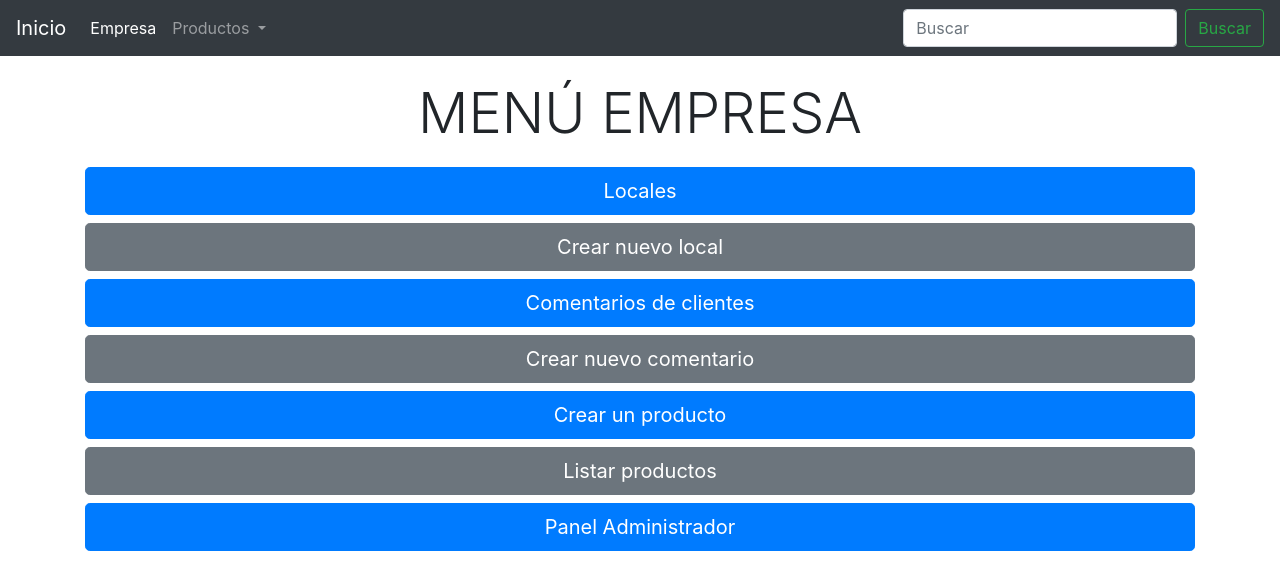
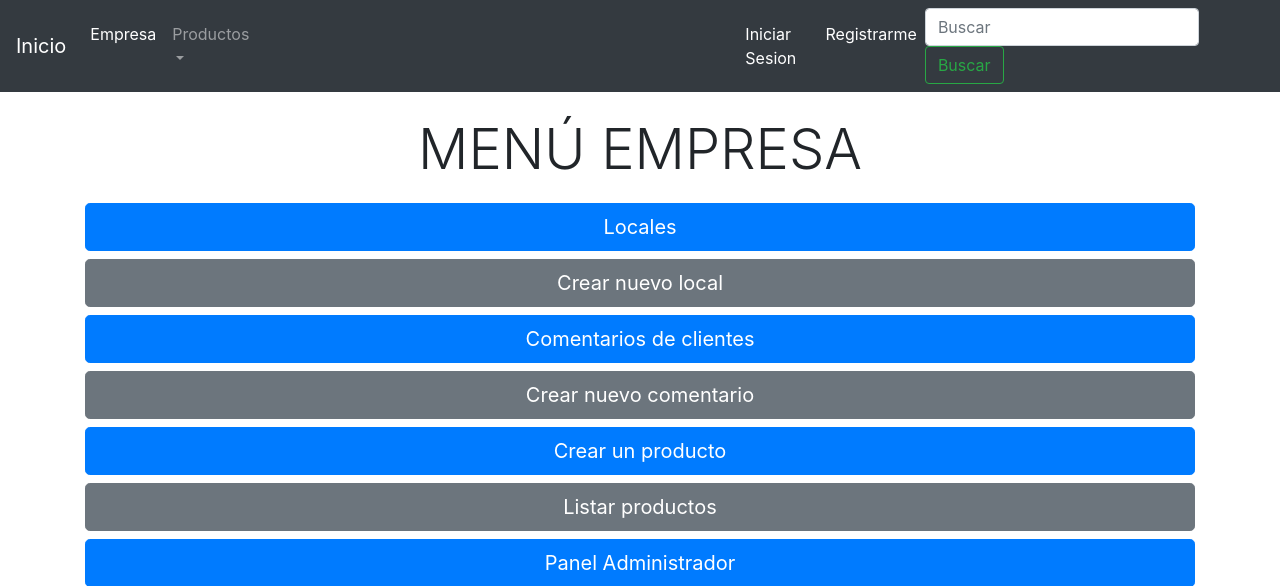
Before and after one commit to catabanchieri/Entrega-Intermedia-Abati-Pereira-Banchieri, a Django app: page /business/ in a window 1280 px wide. Shown: the top 586 px of the page. Run offline with Django 4.2, Linux system fonts and the light colour scheme; some libraries are stand-ins or nearby versions.

Commit message:
html user

```diff
--- a/ecommerce_project/templates/base.html
+++ b/ecommerce_project/templates/base.html
@@ -28,7 +28,7 @@
         </li>
         <li class="nav-item dropdown">
           <a class="nav-link dropdown-toggle" href="/products/menu/" id="navbarDropdown" role="button"
-            data-toggle="dropdown" aria-haspopup="true" aria-expanded="false">
+            data-toggle="dropdown" aria-haspopup="true" aria-expanded="false" style="margin-right: 30rem ;">
             Productos
           </a>
           <div class="dropdown-menu" aria-labelledby="navbarDropdown">
@@ -36,6 +36,25 @@
             <a class="dropdown-item" href="/products/products_list">Lista de Productos</a>
           </div>
         </li>
+
+        {% if request.user.is_authenticated %}
+
+        <li class="nav-item active">
+          <a class="nav-link" href="/users/logout/" >Cerrar Sesion<span class="sr-only">(current)</span></a>
+        </li>
+
+        {% else %}
+        <li class="nav-item active">
+          <a class="nav-link" href="/users/login/" > Iniciar Sesion<span class="sr-only">(current)</span></a>
+        </li>
+
+        <li class="nav-item active">
+          <a class="nav-link" href="/users/register/" > Registrarme<span class="sr-only">(current)</span></a>
+        </li>
+
+        {% endif %}
+
+
       </ul>
       <form class="form-inline my-2 my-lg-0" action="/products/search_products/" method="GET">
         <input class="form-control mr-sm-2" type="search" placeholder="Buscar" aria-label="Search" name="search">
```
Also changed, not shown: ecommerce_project/db.sqlite3.
